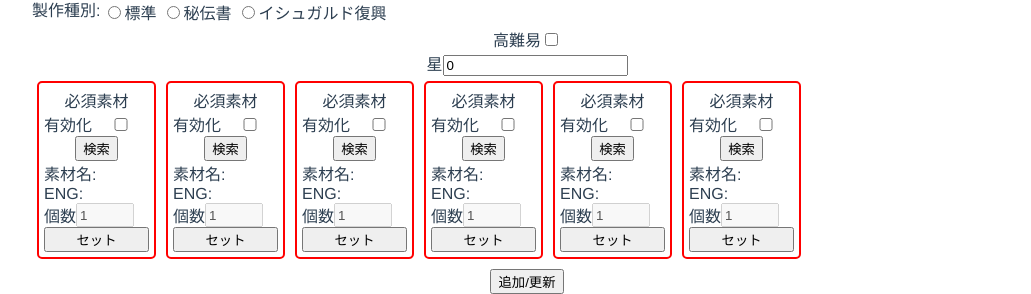
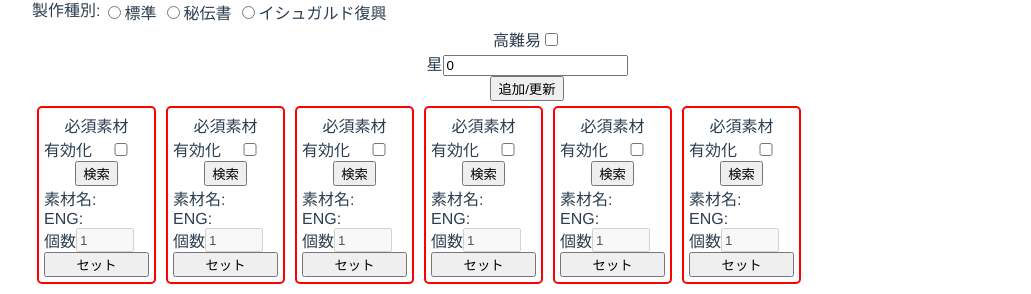
Before and after one commit to OKAUEND/ffxiv_tools_console, a Vue app: page /Console in a window 1280 px wide. Shown: the part 713-1007 px from the top of the page, without its empty margins (98-1129 px from the left). Built offline with nearby package versions, Linux system fonts and the light colour scheme; no server answers.

Commit message:
Change - 更新するときに画面をスクロースしなくてはいけないため、要素の位置を変更

```diff
--- a/src/components/Console/LogRegister.vue
+++ b/src/components/Console/LogRegister.vue
@@ -56,6 +56,7 @@
           >
         </div>
       </section>
+      <button @click="executeCraftLog()">追加/更新</button>
       <div class="LogRegister__Ingredients">
         <ingredient
           v-for="(Log, order) in childrenlogs"
@@ -67,7 +68,6 @@
         </ingredient>
       </div>
     </div>
-    <button @click="executeCraftLog()">追加/更新</button>
   </div>
 </template>
 
```
